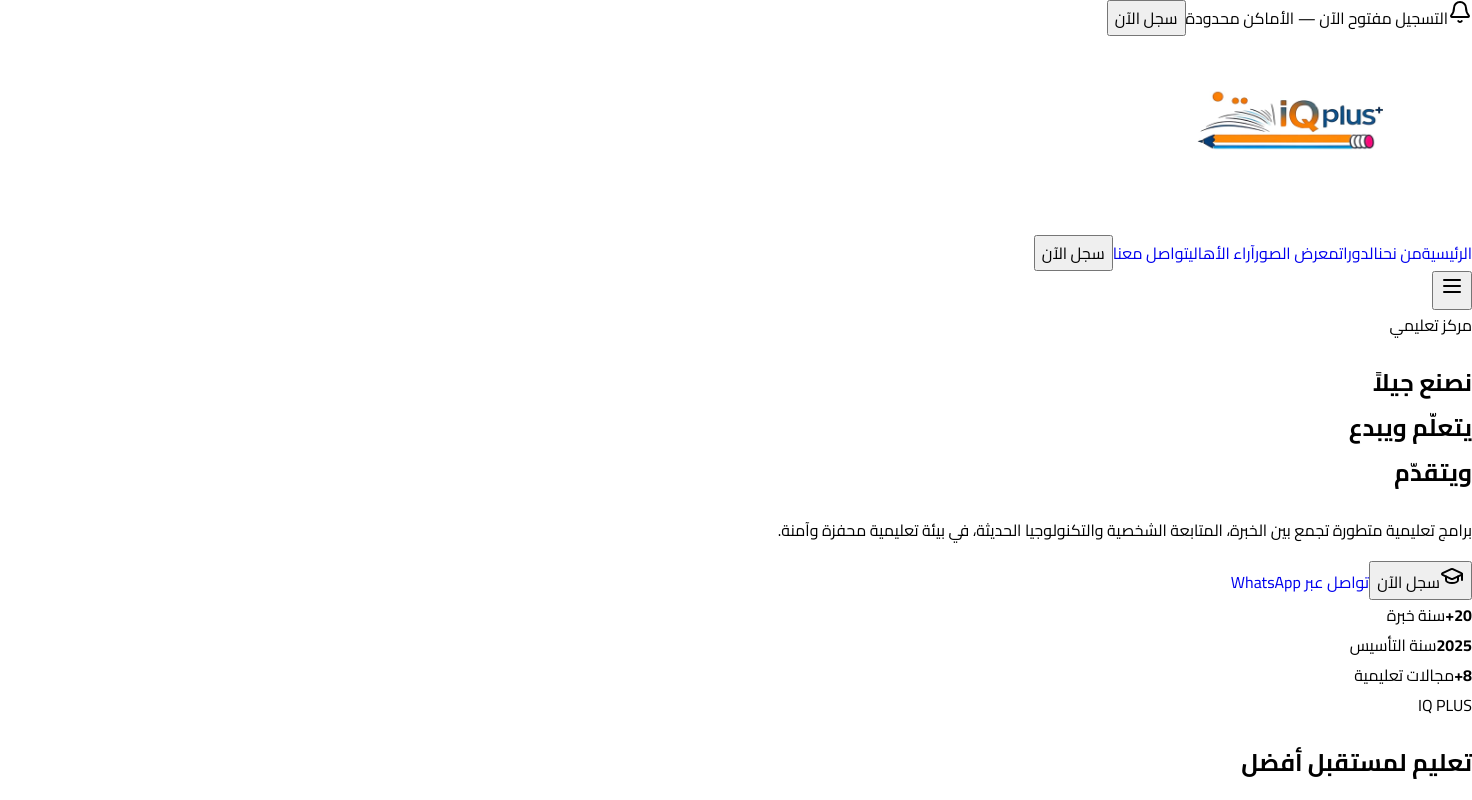
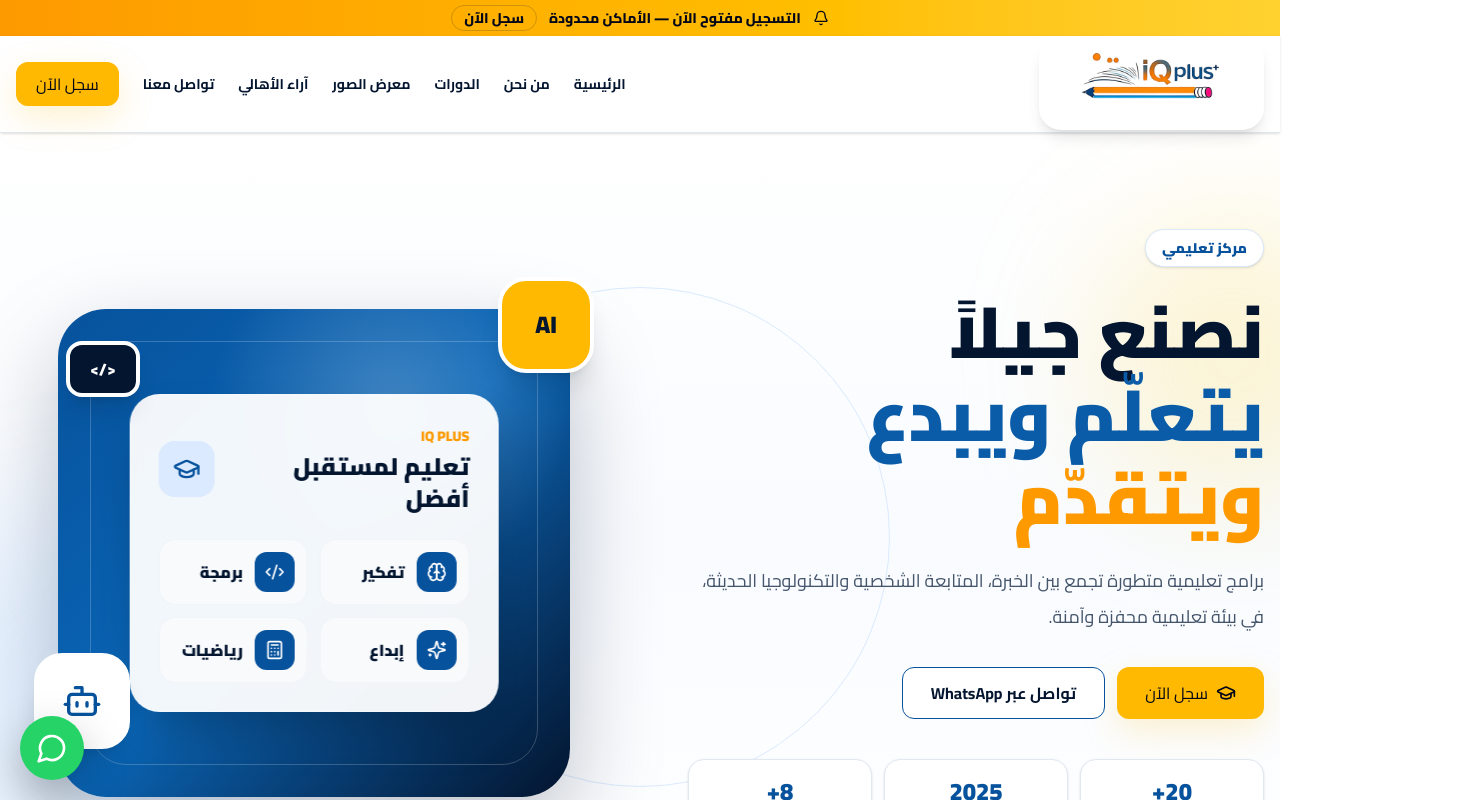
Before and after one commit to Sherbl-Ab/IQplus, a Next.js app: page / in a window 1280 px wide. Shown: the top 800 px of the page, 1472 px wide, since content can reach past the window. Built offline with nearby package versions, Linux system fonts and the light colour scheme.

Commit message:
Fix Tailwind CSS

```diff
--- a/app/globals.css
+++ b/app/globals.css
@@ -1,3 +1,14 @@
+@import "tailwindcss";
+
+:root {
+  --background: #ffffff;
+  --foreground: #03152f;
+}
+
+* {
+  box-sizing: border-box;
+}
+
 html {
   scroll-behavior: smooth;
 }
@@ -5,6 +16,8 @@ html {
 body {
   margin: 0;
   direction: rtl;
+  background: var(--background);
+  color: var(--foreground);
   font-family: var(--font-cairo), Arial, sans-serif;
 }
 
@@ -16,6 +29,7 @@ textarea {
 }
 
 a {
+  color: inherit;
   text-decoration: none;
 }
 
```
